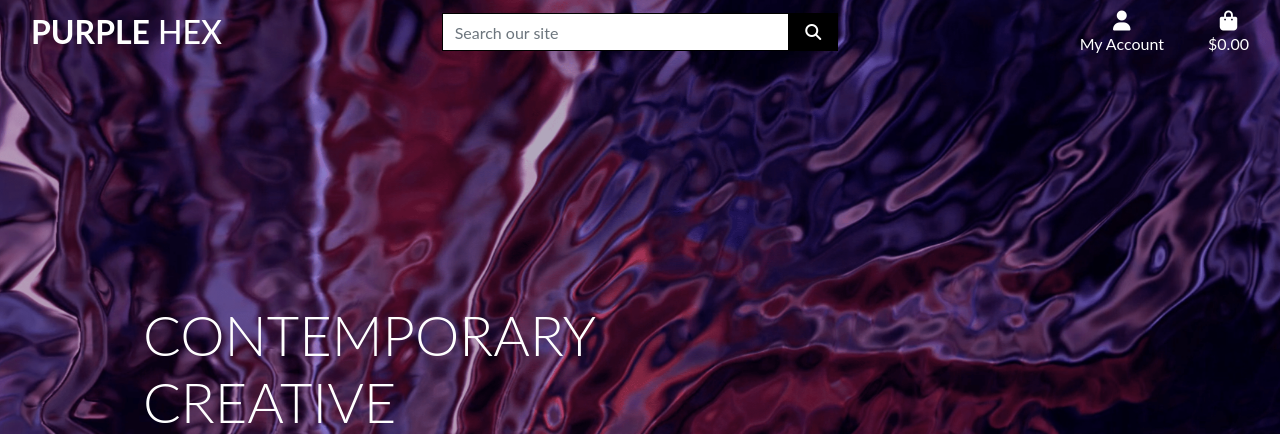
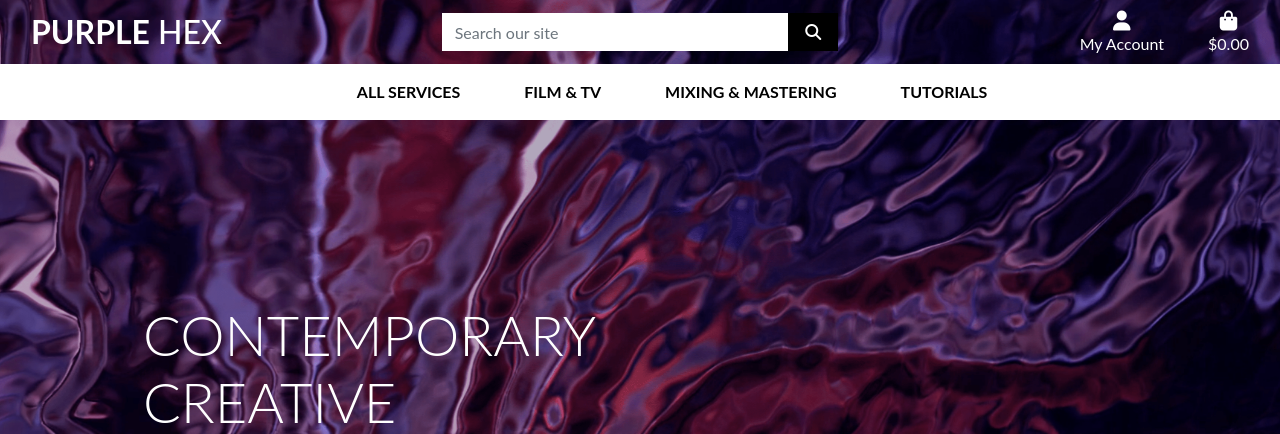
Before and after one commit to Code-Institute-Submissions/purple-hex-studios, a Django app: page / in a window 1280 px wide. Shown: the top 434 px of the page. Run offline with Django 3.2, Linux system fonts and the light colour scheme; some libraries are stand-ins or nearby versions; some web fonts are replaced.

Commit message:
Add initial navigation

```diff
--- a/home/templates/home/index.html
+++ b/home/templates/home/index.html
@@ -24,4 +24,6 @@
             </div>
         </div>
     </div>
+    <div class="desk-pic"></div>
+
 {% endblock %}
--- a/static/css/base.css
+++ b/static/css/base.css
@@ -27,10 +27,16 @@ body {
     width: fit-content;
 }
 
+/* home */
+
 .start-creating-button {
     background: black;
     color: white;
     min-width: 260px;
+}
+
+.desk-pic {
+    background: url('/media/mix-desk.jpg');
 }
 
 .btn-black {
--- a/templates/base.html
+++ b/templates/base.html
@@ -47,7 +47,7 @@
             <div class="col-12 col-lg-4 my-auto py-1 py-lg-0">
                 <form method="GET" action="">
                     <div class="input-group w-100">
-                        <input class="form-control border border-black rounded-0" type="text" name="q" placeholder="Search our site">
+                        <input class="form-control border border-white rounded-0" type="text" name="q" placeholder="Search our site">
                         <div class="input-group-append">
                             <button class="form-control btn btn-black border border-black rounded-0" type="submit">
                                 <span class="icon">
@@ -96,7 +96,18 @@
                     </li>
                 </ul>
             </div>
+            <div class="col-12 col-lg-4 my-auto py-1 py-lg-0"></div>
         </div>
+        <div class="row bg-white">
+            <nav class="navbar navbar-expand-lg navbar-light w-100">
+                <button class="navbar-toggler" type="button" data-toggle="collapse" data-target="#main-nav" aria-controls="main-nav" aria-expanded="false" aria-label="Toggle navigation">
+                    <span class="navbar-toggler-icon"></span>
+                </button>
+                {% include 'includes/mobile-top-header.html' %}
+                {% include 'includes/main-nav.html' %}
+            </nav>
+        </div>
+
     </header>
 
     {% if messages %}
--- /dev/null
+++ b/templates/includes/main-nav.html
@@ -0,0 +1,52 @@
+<div class="collapse navbar-collapse" id="main-nav">
+    <ul class="navbar-nav w-auto mx-auto">
+        <li class="nav-item dropdown">
+            <a class="logo-font font-weight-bold nav-link text-black mr-5" href="#" id="all-products-link" data-toggle="dropdown" aria-haspopup="true" aria-expanded="false">
+                All Services
+            </a>
+            <div class="dropdown-menu border-0" aria-labelledby="all-products-link">
+                <a href="" class="dropdown-item">By Price</a>
+                <a href="" class="dropdown-item ">By Rating</a>
+                <a href="" class="dropdown-item ">By Category</a>
+                <a href="" class="dropdown-item">All Products</a>
+            </div>
+        </li>
+
+        <li class="nav-item dropdown">
+            <a class="logo-font font-weight-bold nav-link text-black mr-5" href="#" id="film-link" data-toggle="dropdown" aria-haspopup="true" aria-expanded="false">
+                Film & TV
+            </a>
+            <div class="dropdown-menu border-0" aria-labelledby="film-link">
+                <a href="" class="dropdown-item">Scores For Film &amp; TV</a>
+                <a href="" class="dropdown-item">Sound FX</a>
+                <a href="" class="dropdown-item">Trailer Editing</a>
+                <a href="" class="dropdown-item">Voiceover</a>
+                <a href="" class="dropdown-item">All Options</a>
+            </div>
+        </li>
+
+        <li class="nav-item dropdown">
+            <a class="logo-font font-weight-bold nav-link text-black mr-5" href="#" id="mix-link" data-toggle="dropdown" aria-haspopup="true" aria-expanded="false">
+                Mixing & Mastering
+            </a>
+            <div class="dropdown-menu border-0" aria-labelledby="mix-link">
+                <a href="" class="dropdown-item">Mix &amp; Master</a>
+                <a href="" class="dropdown-item"> Full mix</a>
+                <a href="" class="dropdown-item"> Online Mastering</a>
+                <a href="" class="dropdown-item">All Options</a>
+            </div>
+        </li>
+
+        <li class="nav-item dropdown">
+            <a class="logo-font font-weight-bold nav-link text-black" href="#" id="specials-link" data-toggle="dropdown" aria-haspopup="true" aria-expanded="false">
+                Tutorials
+            </a>
+            <div class="dropdown-menu border-0" aria-labelledby="specials-link">
+                <a href="" class="dropdown-item">Composition tutorial</a>
+                <a href="" class="dropdown-item">Mix Tutorial</a>
+                <a href="" class="dropdown-item">Mastering Tutorial</a>
+                <a href="" class="dropdown-item">All Options</a>
+            </div>
+        </li>
+    </ul>
+</div>
--- /dev/null
+++ b/templates/includes/mobile-top-header.html
@@ -0,0 +1,58 @@
+<ul>
+    <li class="list-inline-item">
+      <a class="text-black nav-link d-block d-lg-none" href="#" id="mobile-search" data-toggle="dropdown" aria-haspopup="true" aria-expanded="false">
+          <div class="text-center">
+              <div><i class="fas fa-search fa-lg"></i></div>
+              <p class="my-0">Search</p>
+          </div>
+      </a>
+      <div class="dropdown-menu border-0 w-100 p-3 rounded-0 my-0" aria-labelledby="mobile-search">
+          <form class="form" method="GET" action="">
+              <div class="input-group w-100">
+                  <input class="form-control border border-black rounded-0" type="text" name="q" placeholder="Search our site">
+                  <div class="input-group-append">
+                      <button class="form-control form-control btn btn-black border border-black rounded-0" type="submit">
+                          <span class="icon">
+                              <i class="fas fa-search"></i>
+                          </span>
+                      </button>
+                  </div>
+              </div>
+          </form>
+      </div>
+  </li>
+  <li class="list-inline-item dropdown">
+      <a class="text-black nav-link d-block d-lg-none" href="#" id="user-options" data-toggle="dropdown" aria-haspopup="true" aria-expanded="false">
+          <div class="text-center">
+              <div><i class="fas fa-user fa-lg"></i></div>
+              <p class="my-0">My Account</p>
+          </div>
+      </a>
+      <div class="dropdown-menu border-0" aria-labelledby="user-options">
+          {% if request.user.is_authenticated %}
+              {% if request.user.is_superuser %}
+                  <a href="{% url 'account_logout' %}" class="dropdown-item">Product Management</a>
+              {% endif %}
+              <a href="" class="dropdown-item">My Profile</a>
+              <a href="{% url 'account_logout' %}" class="dropdown-item">Logout</a>
+          {% else %}
+              <a href="{% url 'account_signup' %}" class="dropdown-item">Register</a>
+              <a href="{% url 'account_login' %}" class="dropdown-item">Login</a>
+          {% endif %}
+      </div>
+  </li>
+  <li class="list-inline-item">
+      <a class="{% if grand_total %}text-primary font-weight-bold{% else %}text-black{% endif %} nav-link d-block d-lg-none" href="">
+          <div class="text-center">
+              <div><i class="fas fa-shopping-bag fa-lg"></i></div>
+              <p class="my-0">
+                  {% if grand_total %}
+                      ${{ grand_total|floatformat:2 }}
+                  {% else %}
+                      $0.00
+                  {% endif %}
+              </p>
+          </div>
+      </a>
+    </li>
+  </ul>
```
Also changed, not shown: media/mix-desk.jpg (added).
